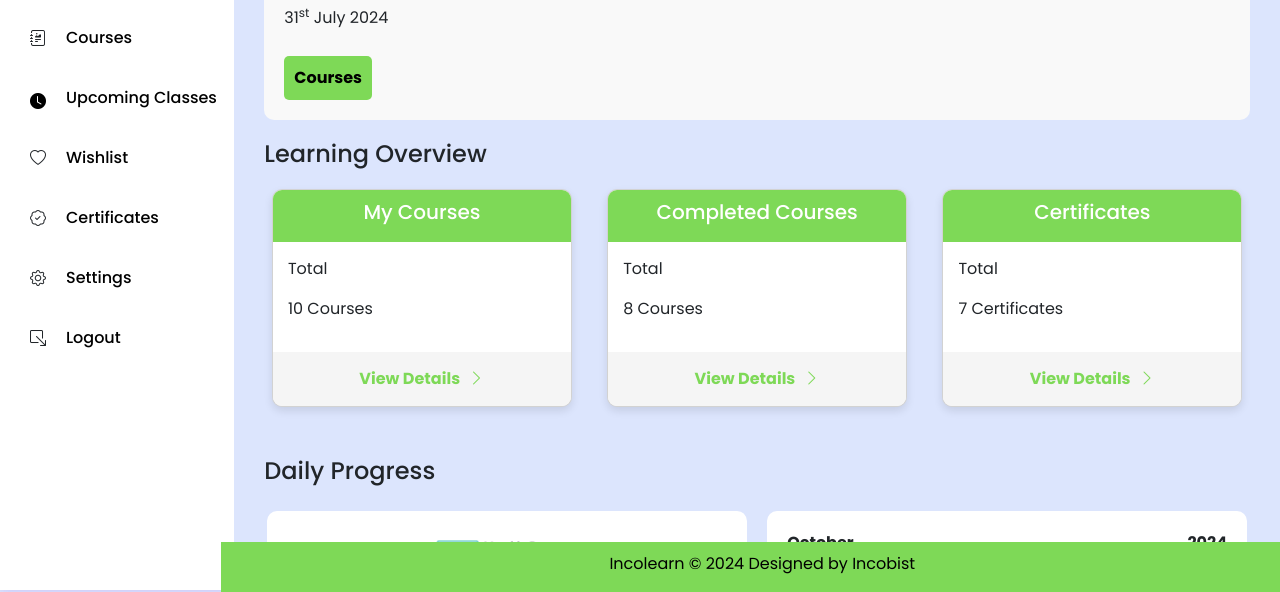
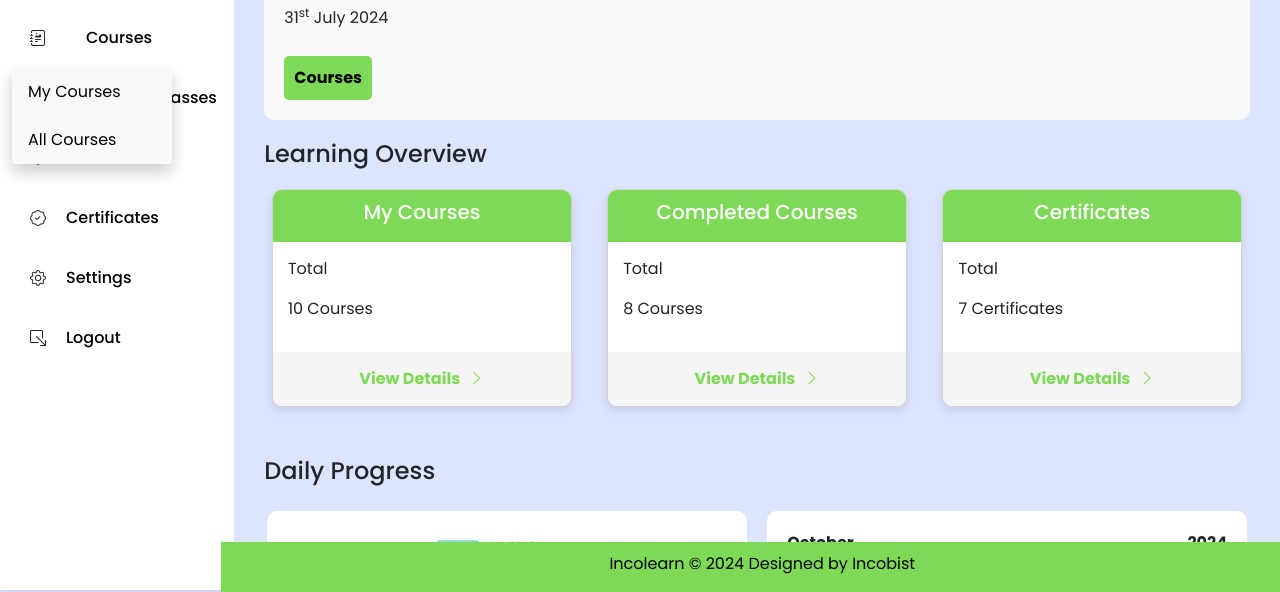
Before and after one commit to sasmitak/incolearn_dashboard, a website: page index.html in a window 1280 px wide. Both pictures are taken after a click on the link "Courses". Shown: the part 208-800 px from the top of the page. Drawn offline with nearby package versions, Linux system fonts and the light colour scheme.

Commit message:
ver-7(added-dropdown-to-courses)
added dropdown to courses option

```diff
--- a/index.html
+++ b/index.html
@@ -62,7 +62,13 @@
 
                     <div class="nav-option option3">
                         <span class="nav-img"><i class="bi bi-journal-richtext"></i></span>
-                        <h3> <a href="#">Courses</h3>
+                        <div class="dropdown">
+                            <h3> <a href="#" class="dropdown-btn" onclick="toggleDropdown()">Courses</a></h3>
+                            <div id="dropdown-content" class="dropdown-content">
+                                <a href="#">My Courses</a>
+                                <a href="#">All Courses</a>
+                            </div>
+                        </div>
                     </div>
 
                     <div class="nav-option option4">
--- a/script.js
+++ b/script.js
@@ -69,3 +69,22 @@ for (let i = 1; i <= daysInMonth; i++) {
     }
     calendar.appendChild(dateElement);
 }
+
+
+/* for dropdown js*/
+function toggleDropdown() {
+    document.getElementById("dropdown-content").classList.toggle("show");
+}
+
+// Close dropdown if user clicks outside of it
+window.onclick = function (event) {
+    if (!event.target.matches('.dropdown-btn')) {
+        var dropdowns = document.getElementsByClassName("dropdown-content");
+        for (var i = 0; i < dropdowns.length; i++) {
+            var openDropdown = dropdowns[i];
+            if (openDropdown.classList.contains('show')) {
+                openDropdown.classList.remove('show');
+            }
+        }
+    }
+}
--- a/style.css
+++ b/style.css
@@ -862,3 +862,52 @@ a {
 .update-btn .btn i {
     margin-left: 5px;
 }
+/* dropdown  */
+
+
+/* Dropdown container */
+.dropdown {
+    position: relative;
+    display: inline-block;
+  }
+
+  /* Button that triggers the dropdown */
+  .dropdown-btn {
+    color: black;
+    padding: 10px 20px;
+    font-size: 16px;
+    font-family: 300;
+    border: none;
+    cursor: pointer;
+  }
+
+  /* Dropdown content hidden by default */
+  .dropdown-content {
+    display: none;
+    position: absolute;
+    background-color: #f9f9f9;
+    box-shadow: 0px 8px 16px rgba(0, 0, 0, 0.2);
+    z-index: 1;
+    min-width: 160px;
+    top: 40px;
+    right: 0;
+    text-align: left;
+    border-radius: 4px;
+  }
+
+  /* Dropdown links */
+  .dropdown-content a {
+    color: black;
+    padding: 12px 16px;
+    text-decoration: none;
+    display: block;
+  }
+
+  .dropdown-content a:hover {
+    background-color: #f1f1f1;
+  }
+
+  /* Show the dropdown on button click */
+  .show {
+    display: block;
+  }
```
